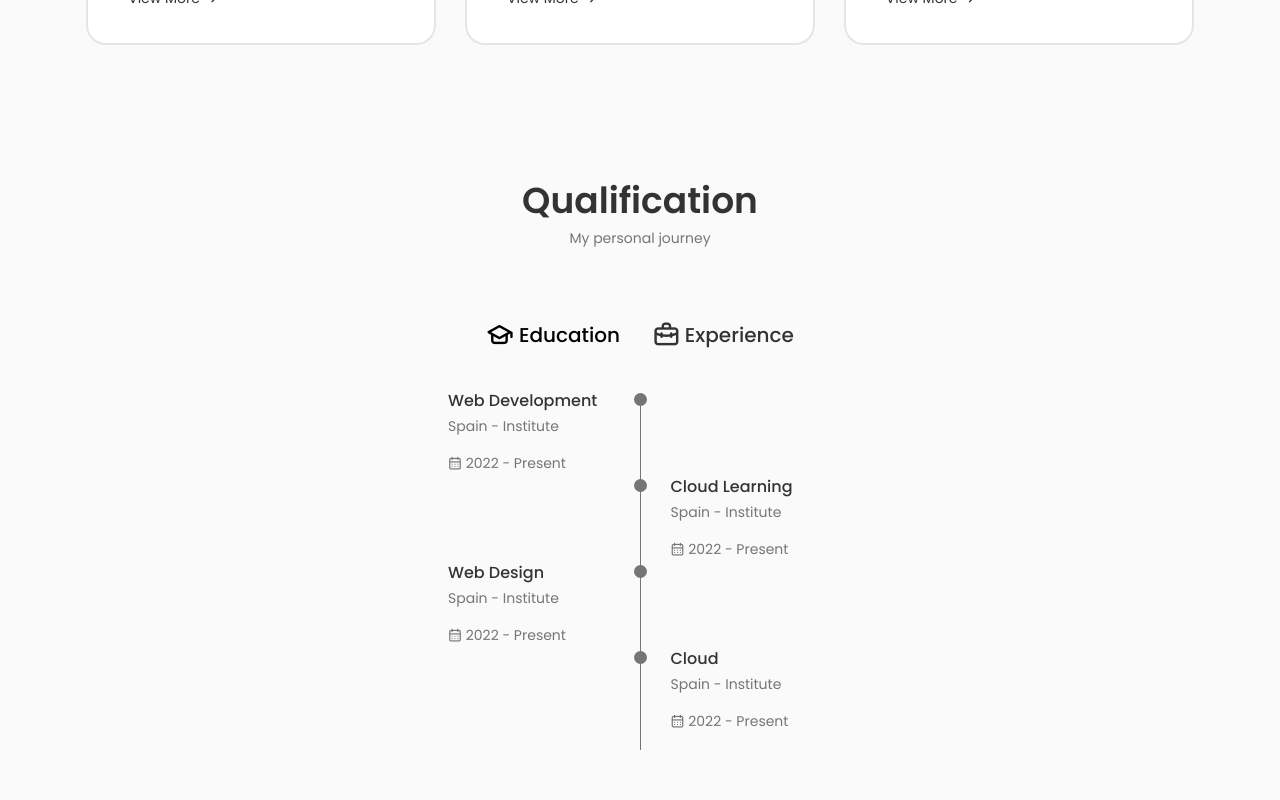
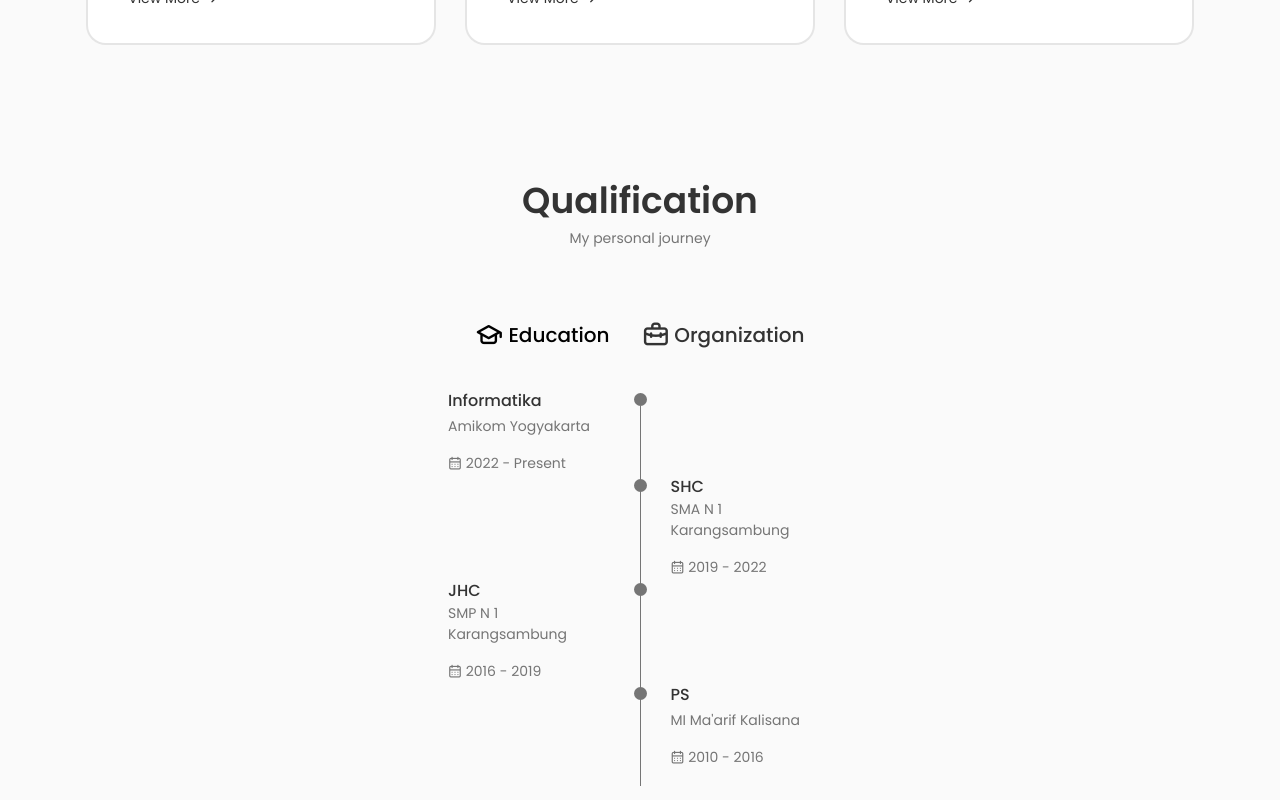
Before and after one commit to damar-glh/me, a React (Create React App) app: page / in a window 1280 px wide. Shown: the part 2505-3305 px from the top of the page. Before the commit the page ends 3269 px from the top, so only its background shows below. Built offline with nearby package versions, Linux system fonts and the light colour scheme.

Commit message:
update: progress-qualification-component

```diff
--- a/src/components/qualification/Qualification.jsx
+++ b/src/components/qualification/Qualification.jsx
@@ -16,15 +16,15 @@ const Qualification = () => {
                     <i className="uil uil-graduation-cap qualification__icon"></i> Education
                 </div>
                 <div className={toggleState === 2 ? "qualification__button qualification__active button--flex" : "qualification__button button--flex"} onClick={() => toggleTab(2)}>
-                    <i className="uil uil-briefcase-alt qualification__icon"></i> Experience
+                    <i className="uil uil-briefcase-alt qualification__icon"></i> Organization
                 </div>
             </div>
             <div className="qualification__sections">
                 <div className={toggleState === 1 ? "qualification__content qualification__content-active" : "qualification__content "}>
                     <div className="qualification__data">
                         <div className="">
-                            <h3 className="qualification__title">Web Development</h3>
-                            <span className="qualification__subtitle">Spain - Institute</span>
+                            <h3 className="qualification__title">Informatika</h3>
+                            <span className="qualification__subtitle">Amikom Yogyakarta</span>
                             <div className="qualification__calender">
                                 <i className="uil uil-calendar-alt"></i> 2022 - Present
                             </div>
@@ -41,19 +41,19 @@ const Qualification = () => {
                             <span className="qualification__line"></span>
                         </div>
                         <div className="">
-                            <h3 className="qualification__title">Cloud Learning</h3>
-                            <span className="qualification__subtitle">Spain - Institute</span>
+                            <h3 className="qualification__title">SHC</h3>
+                            <span className="qualification__subtitle">SMA N 1 Karangsambung</span>
                             <div className="qualification__calender">
-                                <i className="uil uil-calendar-alt"></i> 2022 - Present
+                                <i className="uil uil-calendar-alt"></i> 2019 - 2022
                             </div>
                         </div>
                     </div>
                     <div className="qualification__data">
                         <div className="">
-                            <h3 className="qualification__title">Web Design</h3>
-                            <span className="qualification__subtitle">Spain - Institute</span>
+                            <h3 className="qualification__title">JHC</h3>
+                            <span className="qualification__subtitle">SMP N 1 Karangsambung</span>
                             <div className="qualification__calender">
-                                <i className="uil uil-calendar-alt"></i> 2022 - Present
+                                <i className="uil uil-calendar-alt"></i> 2016 - 2019
                             </div>
                         </div>
                         <div className="">
@@ -68,10 +68,10 @@ const Qualification = () => {
                             <span className="qualification__line"></span>
                         </div>
                         <div className="">
-                            <h3 className="qualification__title">Cloud </h3>
-                            <span className="qualification__subtitle">Spain - Institute</span>
+                            <h3 className="qualification__title">PS </h3>
+                            <span className="qualification__subtitle">MI Ma'arif Kalisana</span>
                             <div className="qualification__calender">
-                                <i className="uil uil-calendar-alt"></i> 2022 - Present
+                                <i className="uil uil-calendar-alt"></i> 2010 - 2016
                             </div>
                         </div>
                     </div>
```
